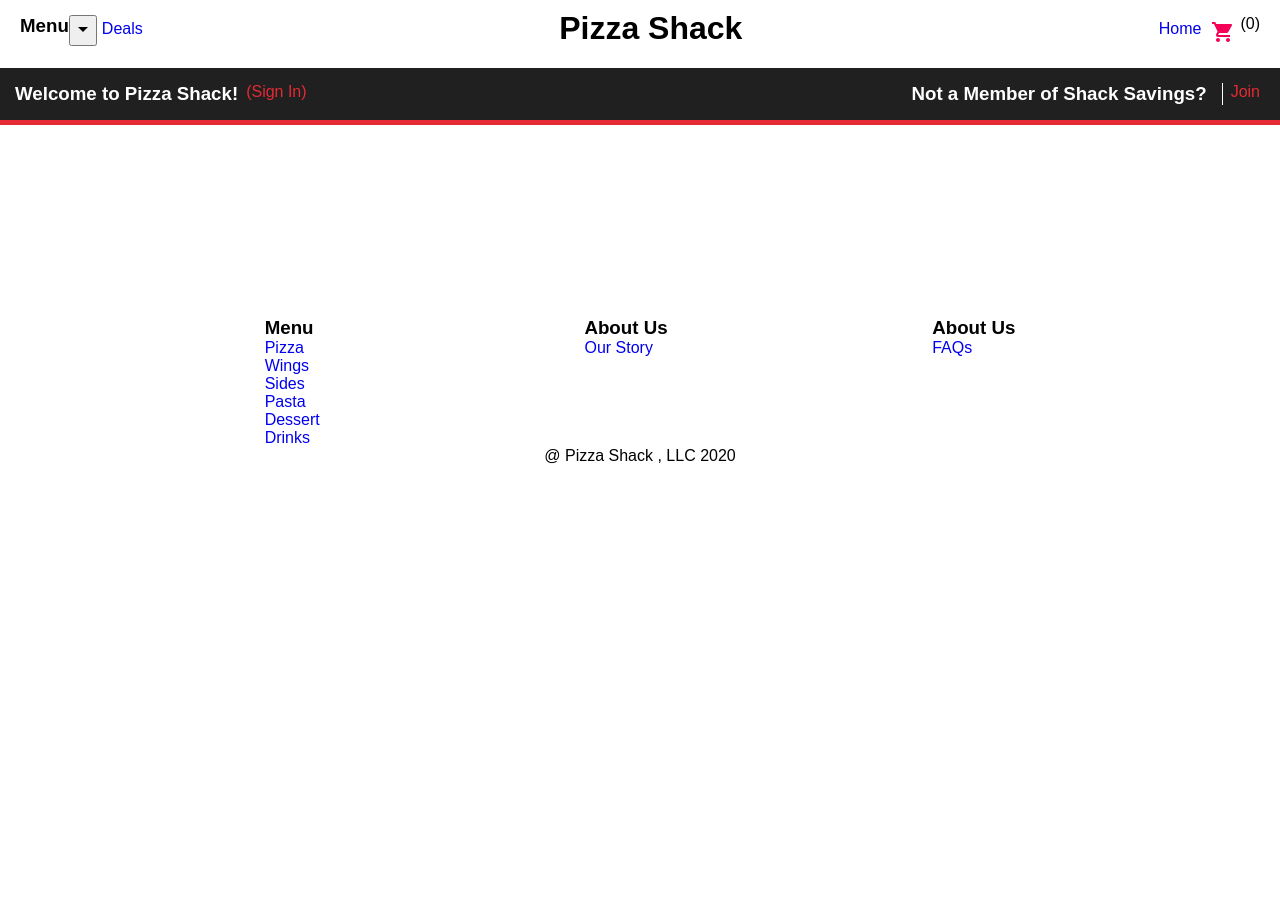
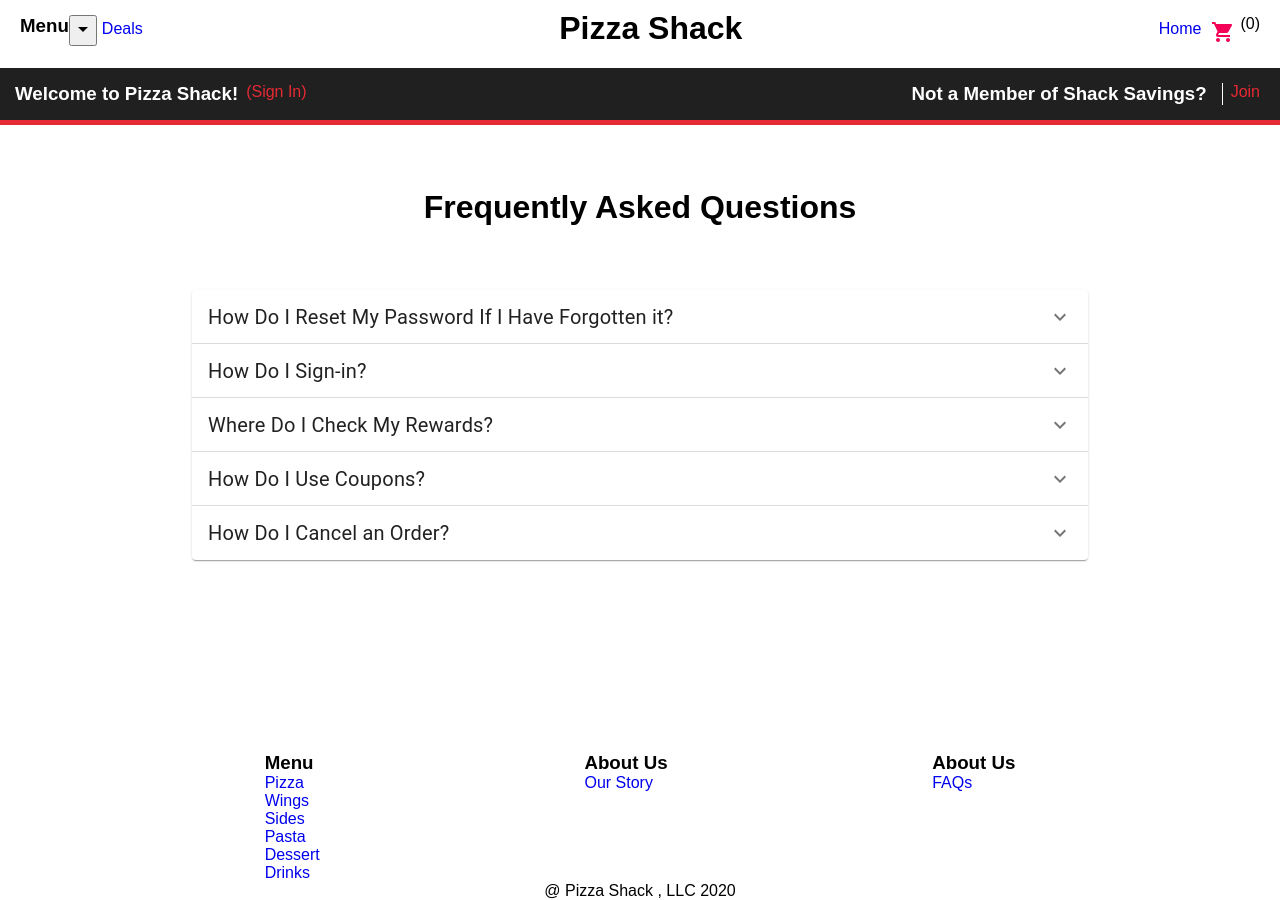
Before and after one commit to JazmineMT/PizzaShack, a React (Create React App) app in the folder pizza-shack/: page /FAQs in a window 1280 px wide. Before the commit the page ends 800 px from the top, so only its background shows below. Built offline with nearby package versions, Linux system fonts and the light colour scheme.

Commit message:
FAQ page done

```diff
--- a/pizza-shack/src/App.js
+++ b/pizza-shack/src/App.js
@@ -3,6 +3,7 @@
 import ShoppingCartIcon from '@material-ui/icons/ShoppingCart';
 import ArrowDropDownIcon from '@material-ui/icons/ArrowDropDown';
 import LandingPage from './Components/Pages/LandingPage'
+import FAQs from './Components/Pages/FAQs'
 import Pizza from './Components/Pages/Pizza'
 import Wings from './Components/Pages/Wings'
 import Pasta from './Components/Pages/Pasta'
@@ -101,7 +102,7 @@
 
             </Route>
             <Route exact path ='/FAQs'>
-
+                <FAQs/>
             </Route>
         </Switch>
         <footer className='footer'>
--- a/pizza-shack/src/Components/Pages/FAQs.js
+++ b/pizza-shack/src/Components/Pages/FAQs.js
@@ -0,0 +1,115 @@
+import React from 'react'
+import { makeStyles } from '@material-ui/core/styles';
+import Accordion from '@material-ui/core/Accordion';
+import AccordionSummary from '@material-ui/core/AccordionSummary';
+import AccordionDetails from '@material-ui/core/AccordionDetails';
+import Typography from '@material-ui/core/Typography';
+import ExpandMoreIcon from '@material-ui/icons/ExpandMore';
+
+const useStyles = makeStyles((theme) => ({
+    root: {
+      width: '100%',
+      display:'flex',
+      justifyContent: 'center',
+
+    },
+    heading: {
+      fontSize: theme.typography.pxToRem(20),
+      fontWeight: theme.typography.fontWeightRegular,
+    },
+    box: {
+        width: '70%',
+    },
+    accordion: {
+
+    }
+  }));
+
+export default function FAQs(props) {
+    const classes = useStyles();
+
+    return(
+        <div>
+              <h1 className='faqHeader'>Frequently Asked Questions</h1>
+        <div className={classes.root}>
+            <div className={classes.box}>
+            <Accordion className={classes.accordion}>
+        <AccordionSummary
+          expandIcon={<ExpandMoreIcon />}
+          aria-controls="panel1a-content"
+          id="panel1a-header"
+        >
+          <Typography className={classes.heading}>How Do I Reset My Password If I Have Forgotten it?</Typography>
+        </AccordionSummary>
+        <AccordionDetails>
+          <Typography>
+            Lorem ipsum dolor sit amet, consectetur adipiscing elit. Suspendisse malesuada lacus ex,
+            sit amet blandit leo lobortis eget.
+          </Typography>
+        </AccordionDetails>
+      </Accordion>
+      <Accordion className={classes.accordion} >
+        <AccordionSummary
+          expandIcon={<ExpandMoreIcon />}
+          aria-controls="panel2a-content"
+          id="panel2a-header"
+        >
+          <Typography className={classes.heading}>How Do I Sign-in?</Typography>
+        </AccordionSummary>
+        <AccordionDetails>
+          <Typography>
+            Lorem ipsum dolor sit amet, consectetur adipiscing elit. Suspendisse malesuada lacus ex,
+            sit amet blandit leo lobortis eget.
+          </Typography>
+        </AccordionDetails>
+      </Accordion>
+      <Accordion className={classes.accordion} >
+        <AccordionSummary
+          expandIcon={<ExpandMoreIcon />}
+          aria-controls="panel2a-content"
+          id="panel2a-header"
+        >
+          <Typography className={classes.heading}>Where Do I Check My Rewards?</Typography>
+        </AccordionSummary>
+        <AccordionDetails>
+          <Typography>
+            Lorem ipsum dolor sit amet, consectetur adipiscing elit. Suspendisse malesuada lacus ex,
+            sit amet blandit leo lobortis eget.
+          </Typography>
+        </AccordionDetails>
+      </Accordion>
+      <Accordion className={classes.accordion} >
+        <AccordionSummary
+          expandIcon={<ExpandMoreIcon />}
+          aria-controls="panel2a-content"
+          id="panel2a-header"
+        >
+          <Typography className={classes.heading}>How Do I Use Coupons?</Typography>
+        </AccordionSummary>
+        <AccordionDetails>
+          <Typography>
+            Lorem ipsum dolor sit amet, consectetur adipiscing elit. Suspendisse malesuada lacus ex,
+            sit amet blandit leo lobortis eget.
+          </Typography>
+        </AccordionDetails>
+      </Accordion>
+      <Accordion className={classes.accordion} >
+        <AccordionSummary
+          expandIcon={<ExpandMoreIcon />}
+          aria-controls="panel2a-content"
+          id="panel2a-header"
+        >
+          <Typography className={classes.heading}>How Do I Cancel an Order?</Typography>
+        </AccordionSummary>
+        <AccordionDetails>
+          <Typography>
+            Lorem ipsum dolor sit amet, consectetur adipiscing elit. Suspendisse malesuada lacus ex,
+            sit amet blandit leo lobortis eget.
+          </Typography>
+        </AccordionDetails>
+      </Accordion>
+      </div>
+        </div>
+        </div>
+    )
+}
--- a/pizza-shack/src/index.css
+++ b/pizza-shack/src/index.css
@@ -308,3 +308,8 @@
 footer{
   padding-top: 15%;
 }
+
+.faqHeader{
+  text-align: center;
+  padding: 5%;
+}
```
Also changed, not shown: 1 other file (tests, documents, lock files or other folders).
